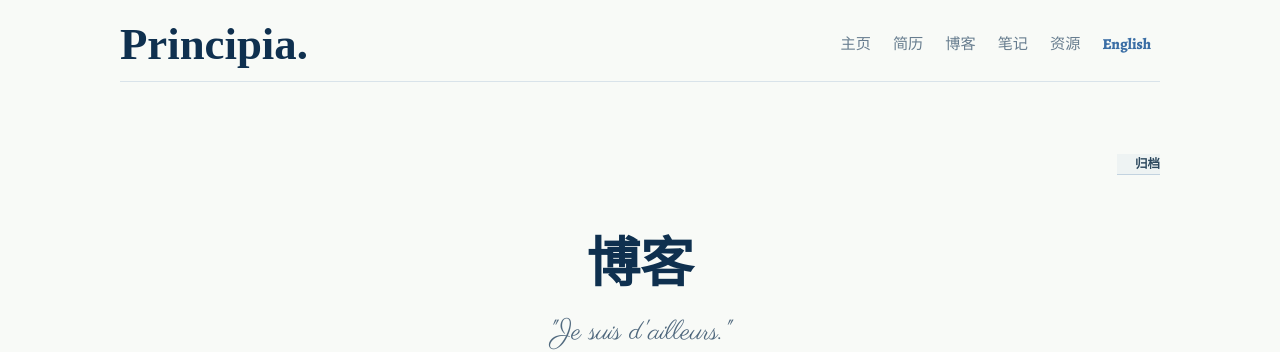
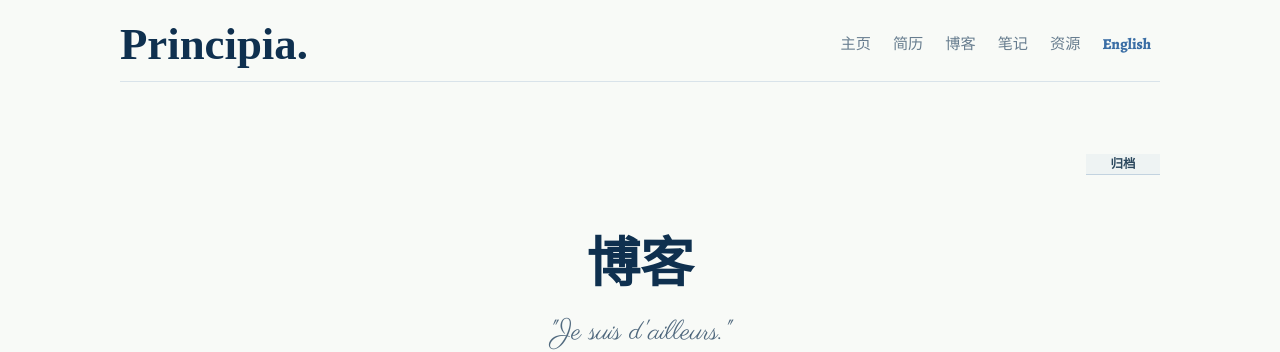
Before and after one commit to EtherealKasumi/personalpage, a Jekyll site: the page built from zh/blogs.md, in a window 1280 px wide. Shown: the top 352 px of the page. Built offline with Jekyll 4.4.1, drawn with Linux system fonts in a browser that asks for light colours; some web fonts are replaced; a style sheet for code colours, icons or effects is not loaded.

Commit message:
Balance archive shortcut block

```diff
--- a/_layouts/default.html
+++ b/_layouts/default.html
@@ -560,13 +560,14 @@
             transform: translateX(3px);
         }
         .archive-entry {
-            min-width: 0;
+            min-width: 74px;
             min-height: auto;
-            padding: 4px 0 4px 18px;
+            padding: 4px 14px;
             border: 0;
             border-bottom: 1px solid rgba(59, 110, 165, 0.24);
             border-radius: 0;
             font-size: 0.78rem;
+            text-align: center;
         }
         .archive-entry::before { content: none; }
         .archive-entry:hover {
```
